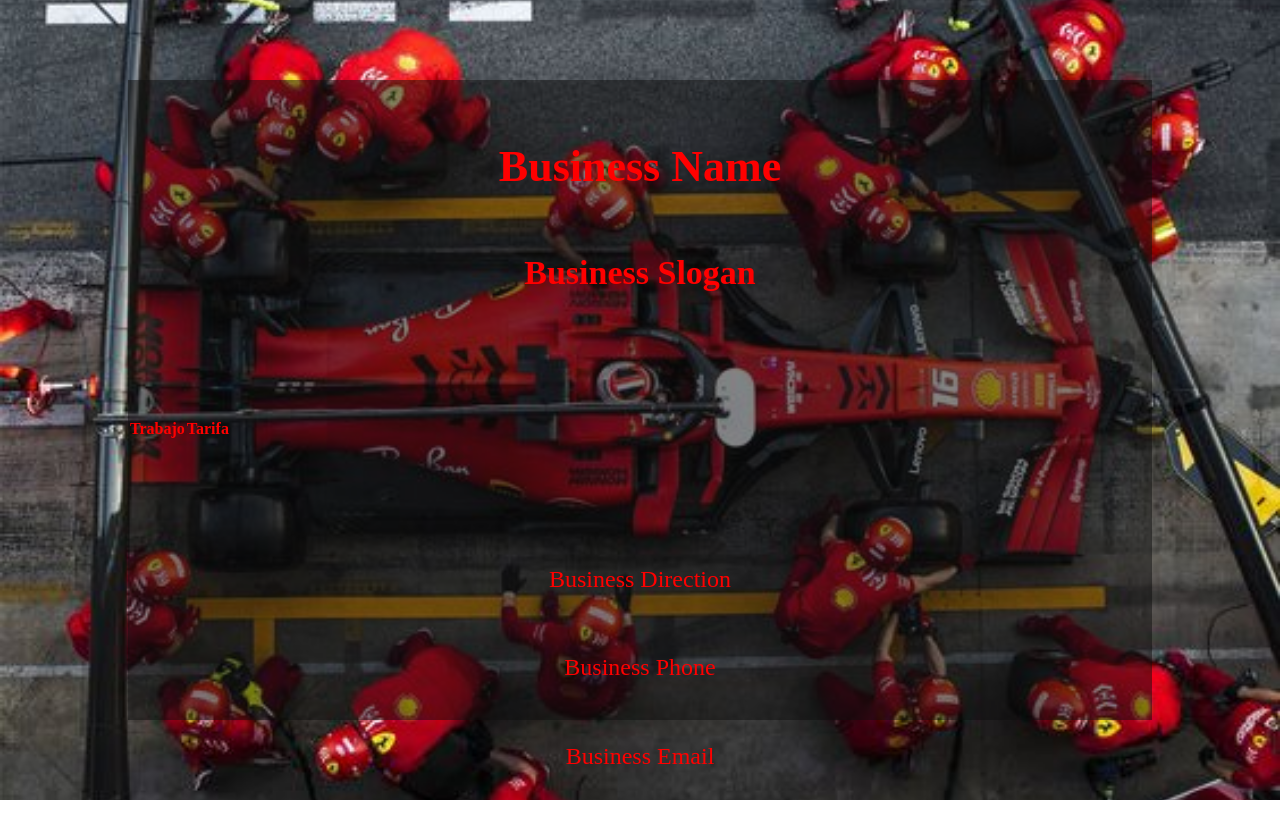
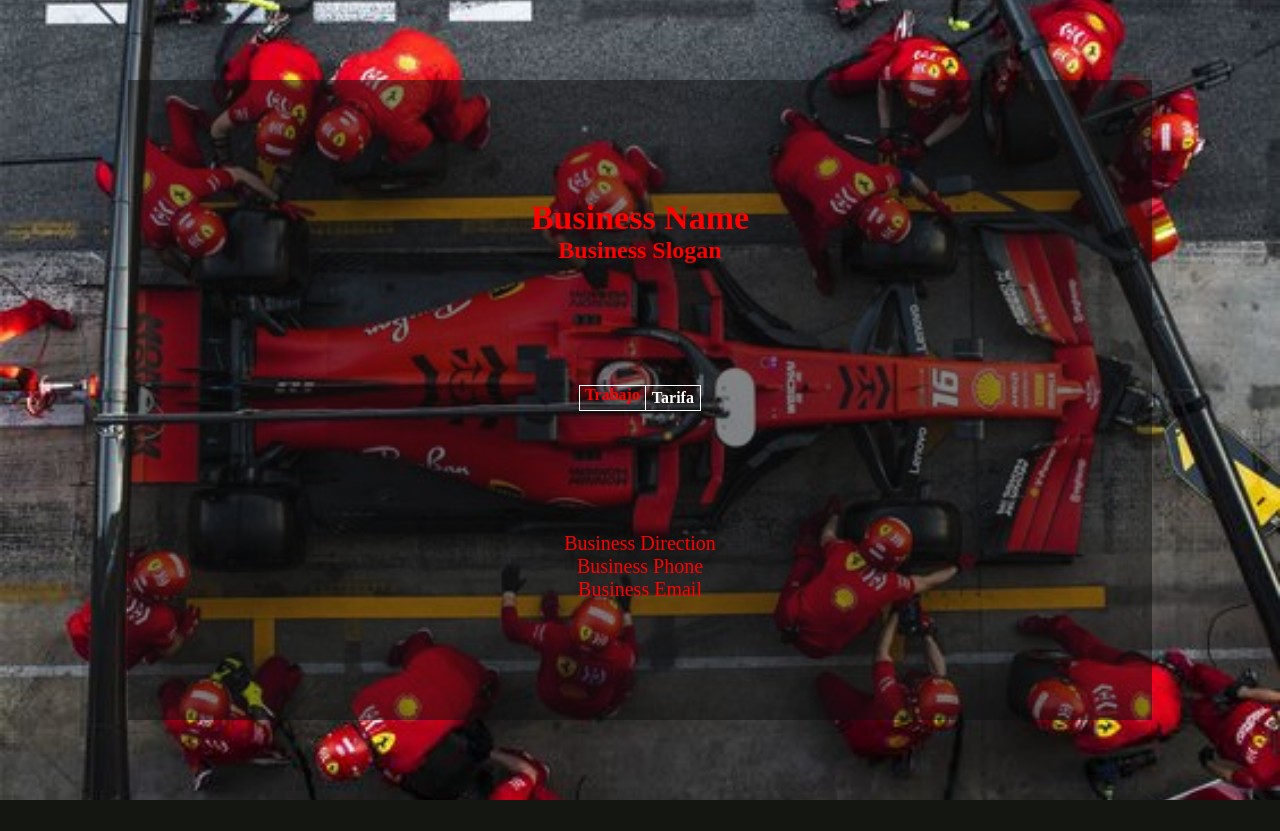
Before and after one commit to e-conte/Personal-turnMaker, a Flask app: page /user/tarifas in a window 1280 px wide. After the commit the page ends 800 px from the top, so only its background shows below. Run offline with Flask 3, Linux system fonts and the light colour scheme; lists and menus that the app fills with data are empty.

Commit message:
Table Added in uss and with colors/styles

```diff
--- a/static/red_style.css
+++ b/static/red_style.css
@@ -11,3 +11,13 @@ a {
   border-radius: 10px;
   margin: 0.5%;
 }
+
+th:nth-child(n + 2),
+td:nth-child(n + 2)  {
+  border-left: 1px solid white;
+  color: white;
+
+}
+tr{
+border: 1px solid white;
+}
--- a/static/style.css
+++ b/static/style.css
@@ -4,6 +4,7 @@
   box-sizing: border-box;
   text-decoration: none;
   list-style: none;
+  box-sizing: border-box;
 }
 
 #image-background {
@@ -25,6 +26,11 @@ ul {
   justify-content: center;
 }
 
+main {
+  display: flex;
+  justify-content: center;
+}
+
 #menu-background {
   height: 80vh;
   width: 80%;
@@ -34,23 +40,49 @@ ul {
   background-color: rgba(15, 15, 15, 0.5);
 }
 
-#menu-background * {
-  padding: 3% 0;
-}
+/*#menu-background * {
+  padding: 1% 0;
+
+}*/
 
 h1 {
-  font-size: 44px;
+  font-size: 34px;
 }
 h4 {
-  font-size: 34px;
+  font-size: 24px;
 }
 
 p,
 a,
 li {
-  font-size: 24px;
+  font-size: 20px;
 }
 
 #min-padding {
-  padding: 0.5% 0;
+  padding: 0.25% 0;
 }
+
+tbody {
+  display: flex;
+  flex-direction: column;
+}
+tr {
+  display: flex;
+  flex-direction: row;
+  justify-content: space-between;
+  border-collapse: collapse;
+  width: 100%;
+}
+
+th:first-child,
+td:first-child {
+  margin: 0 5px;
+}
+
+th:nth-child(n + 2),
+td:nth-child(n + 2) {
+  width: 55px;
+  padding: 3px 0;
+  text-align: center;
+  border-collapse: collapse;
+}
```
Also changed, not shown: static/custom_style.css (+18 -1 lines), static/white_style.css (+11 -1 lines).
